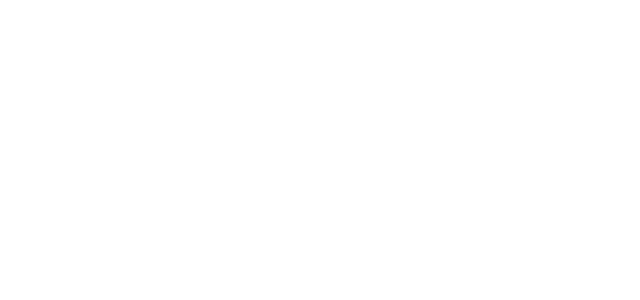
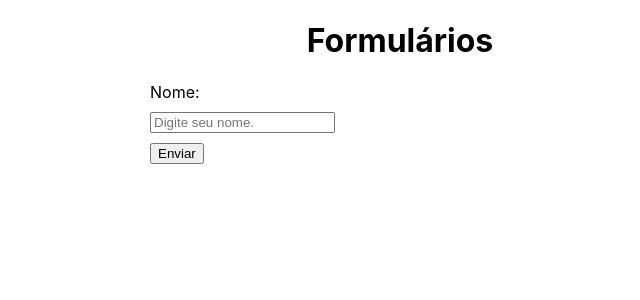
Before and after one commit to Caique-Garcia/learning-react, a React (Create React App) app in the folder forms/: page / in a window 1280 px wide. Shown: the top 300 px of the page, without its empty margins (240-880 px from the left). Built offline with nearby package versions, Linux system fonts and the light colour scheme.

Commit message:
Changes to be committed: 	modified:   forms/src/App.js 	modified:   forms/src/components/Forms.css 	modified:   forms/src/components/Forms.js

```diff
--- a/forms/src/App.js
+++ b/forms/src/App.js
@@ -1,10 +1,11 @@
-import logo from './logo.svg';
+
 import './App.css';
+import Forms from './components/Forms';
 
 function App() {
   return (
     <div className="App">
-
+      <Forms/>
     </div>
   );
 }
--- a/forms/src/components/Forms.css
+++ b/forms/src/components/Forms.css
@@ -0,0 +1,10 @@
+form {
+    width: 500px;
+    margin: 0 auto;
+    text-align: left;
+}
+
+input, textarea, select {
+    display: block;
+    margin-top: 10px;
+}
--- a/forms/src/components/Forms.js
+++ b/forms/src/components/Forms.js
@@ -3,6 +3,7 @@
 const Forms = () => {
   return (
     <div>
+        <h1>Formulários</h1>
         <form>
             <div>
                 <label htmlFor="nome">
```
